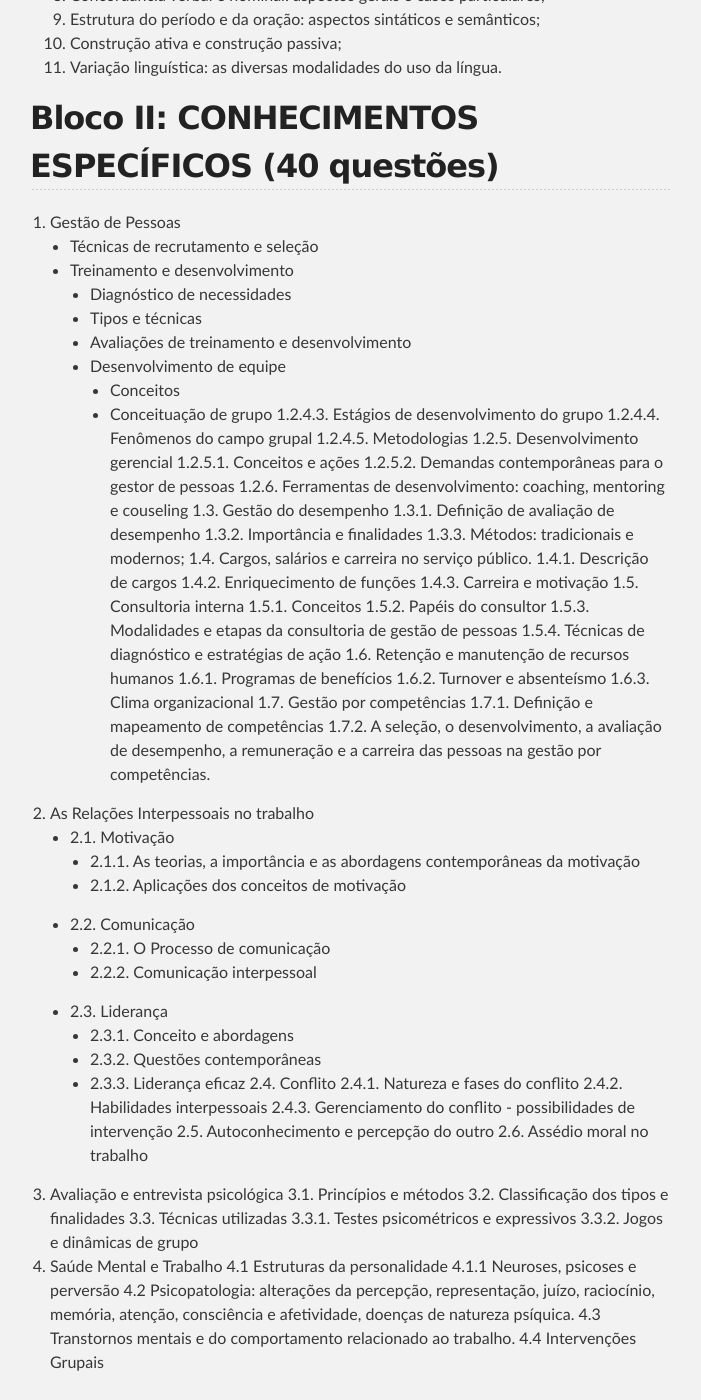
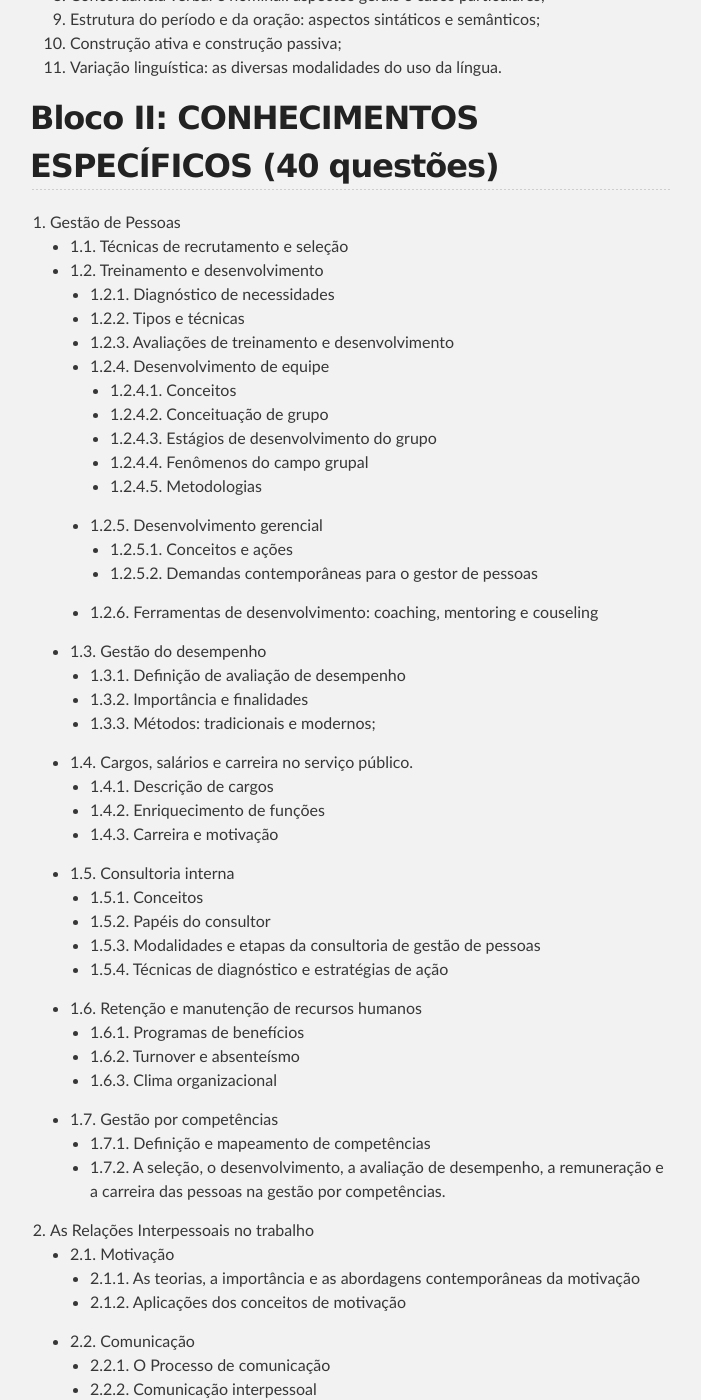
Before and after one commit to ggio/Teste, a Jekyll site: the page built from editais/CMBH.md, in a window 1280 px wide and 1400 px high, scrolled down 1936 px. Shown: the whole window, without its empty margins (290-991 px from the left). Built offline with Jekyll 4.4.1, drawn with Linux system fonts in a browser that asks for light colours; some of the changed text lies outside the part shown.

Commit message:
agoravai

```diff
--- a/editais/CMBH.md
+++ b/editais/CMBH.md
@@ -70,41 +70,41 @@ Pontuação: 25x2
 ## Bloco II: CONHECIMENTOS ESPECÍFICOS (40 questões)
 
 1. Gestão de Pessoas
-    * Técnicas de recrutamento e seleção
-    * Treinamento e desenvolvimento
-        * Diagnóstico de necessidades
-        * Tipos e técnicas
-        * Avaliações de treinamento e desenvolvimento
-        * Desenvolvimento de equipe
-            * Conceitos
-            * Conceituação de grupo
-            1.2.4.3. Estágios de desenvolvimento do grupo
-            1.2.4.4. Fenômenos do campo grupal
-            1.2.4.5. Metodologias
-        1.2.5. Desenvolvimento gerencial
-            1.2.5.1. Conceitos e ações
-            1.2.5.2. Demandas contemporâneas para o gestor de pessoas
-        1.2.6. Ferramentas de desenvolvimento: coaching, mentoring e couseling
-    1.3. Gestão do desempenho
-        1.3.1. Definição de avaliação de desempenho
-        1.3.2. Importância e finalidades
-        1.3.3. Métodos: tradicionais e modernos;
-    1.4. Cargos, salários e carreira no serviço público.
-        1.4.1. Descrição de cargos
-        1.4.2. Enriquecimento de funções
-        1.4.3. Carreira e motivação
-    1.5. Consultoria interna
-        1.5.1. Conceitos
-        1.5.2. Papéis do consultor
-        1.5.3. Modalidades e etapas da consultoria de gestão de pessoas
-        1.5.4. Técnicas de diagnóstico e estratégias de ação
-    1.6. Retenção e manutenção de recursos humanos
-        1.6.1. Programas de benefícios
-        1.6.2. Turnover e absenteísmo
-        1.6.3. Clima organizacional
-    1.7. Gestão por competências
-        1.7.1. Definição e mapeamento de competências
-        1.7.2. A seleção, o desenvolvimento, a avaliação de desempenho, a remuneração e a carreira das pessoas na gestão por competências.
+    * 1.1. Técnicas de recrutamento e seleção
+    * 1.2. Treinamento e desenvolvimento
+        * 1.2.1. Diagnóstico de necessidades
+        * 1.2.2. Tipos e técnicas
+        * 1.2.3. Avaliações de treinamento e desenvolvimento
+        * 1.2.4. Desenvolvimento de equipe
+            * 1.2.4.1. Conceitos
+            * 1.2.4.2. Conceituação de grupo
+            * 1.2.4.3. Estágios de desenvolvimento do grupo
+            * 1.2.4.4. Fenômenos do campo grupal
+            * 1.2.4.5. Metodologias
+        * 1.2.5. Desenvolvimento gerencial
+            * 1.2.5.1. Conceitos e ações
+            * 1.2.5.2. Demandas contemporâneas para o gestor de pessoas
+        * 1.2.6. Ferramentas de desenvolvimento: coaching, mentoring e couseling
+    * 1.3. Gestão do desempenho
+        * 1.3.1. Definição de avaliação de desempenho
+        * 1.3.2. Importância e finalidades
+        * 1.3.3. Métodos: tradicionais e modernos;
+    * 1.4. Cargos, salários e carreira no serviço público.
+        * 1.4.1. Descrição de cargos
+        * 1.4.2. Enriquecimento de funções
+        * 1.4.3. Carreira e motivação
+    * 1.5. Consultoria interna
+        * 1.5.1. Conceitos
+        * 1.5.2. Papéis do consultor
+        * 1.5.3. Modalidades e etapas da consultoria de gestão de pessoas
+        * 1.5.4. Técnicas de diagnóstico e estratégias de ação
+    * 1.6. Retenção e manutenção de recursos humanos
+        * 1.6.1. Programas de benefícios
+        * 1.6.2. Turnover e absenteísmo
+        * 1.6.3. Clima organizacional
+    * 1.7. Gestão por competências
+        * 1.7.1. Definição e mapeamento de competências
+        * 1.7.2. A seleção, o desenvolvimento, a avaliação de desempenho, a remuneração e a carreira das pessoas na gestão por competências.
 2. As Relações Interpessoais no trabalho
     * 2.1. Motivação
         * 2.1.1. As teorias, a importância e as abordagens contemporâneas da motivação
@@ -116,22 +116,22 @@ Pontuação: 25x2
         * 2.3.1. Conceito e abordagens
         * 2.3.2. Questões contemporâneas
         * 2.3.3. Liderança eficaz
-    2.4. Conflito
-        2.4.1. Natureza e fases do conflito
-        2.4.2. Habilidades interpessoais
-        2.4.3. Gerenciamento do conflito - possibilidades de intervenção
-    2.5. Autoconhecimento e percepção do outro
-    2.6. Assédio moral no trabalho
+    * 2.4. Conflito
+        * 2.4.1. Natureza e fases do conflito
+        * 2.4.2. Habilidades interpessoais
+        * 2.4.3. Gerenciamento do conflito - possibilidades de intervenção
+    * 2.5. Autoconhecimento e percepção do outro
+    * 2.6. Assédio moral no trabalho
 3. Avaliação e entrevista psicológica
-    3.1. Princípios e métodos
-    3.2. Classificação dos tipos e finalidades
-    3.3. Técnicas utilizadas
-        3.3.1. Testes psicométricos e expressivos
-        3.3.2. Jogos e dinâmicas de grupo
+    * 3.1. Princípios e métodos
+    * 3.2. Classificação dos tipos e finalidades
+    * 3.3. Técnicas utilizadas
+        * 3.3.1. Testes psicométricos e expressivos
+        * 3.3.2. Jogos e dinâmicas de grupo
 4. Saúde Mental e Trabalho
-    4.1 Estruturas da personalidade
-        4.1.1 Neuroses, psicoses e perversão
-    4.2 Psicopatologia: alterações da percepção, representação, juízo, raciocínio, memória, atenção, consciência e
+    * 4.1 Estruturas da personalidade
+        * 4.1.1 Neuroses, psicoses e perversão
+    * 4.2 Psicopatologia: alterações da percepção, representação, juízo, raciocínio, memória, atenção, consciência e
     afetividade, doenças de natureza psíquica.
-    4.3 Transtornos mentais e do comportamento relacionado ao trabalho.
-    4.4 Intervenções Grupais
+    * 4.3 Transtornos mentais e do comportamento relacionado ao trabalho.
+    * 4.4 Intervenções Grupais
```
